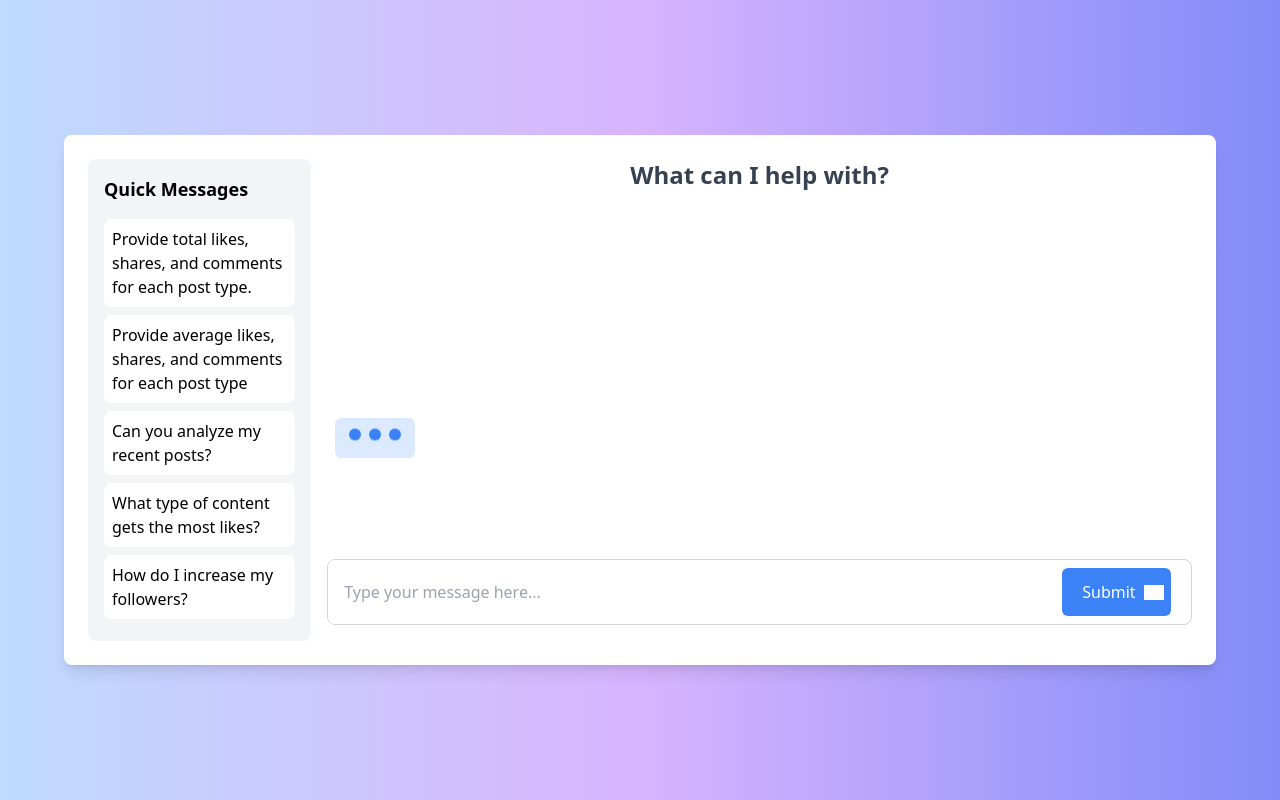
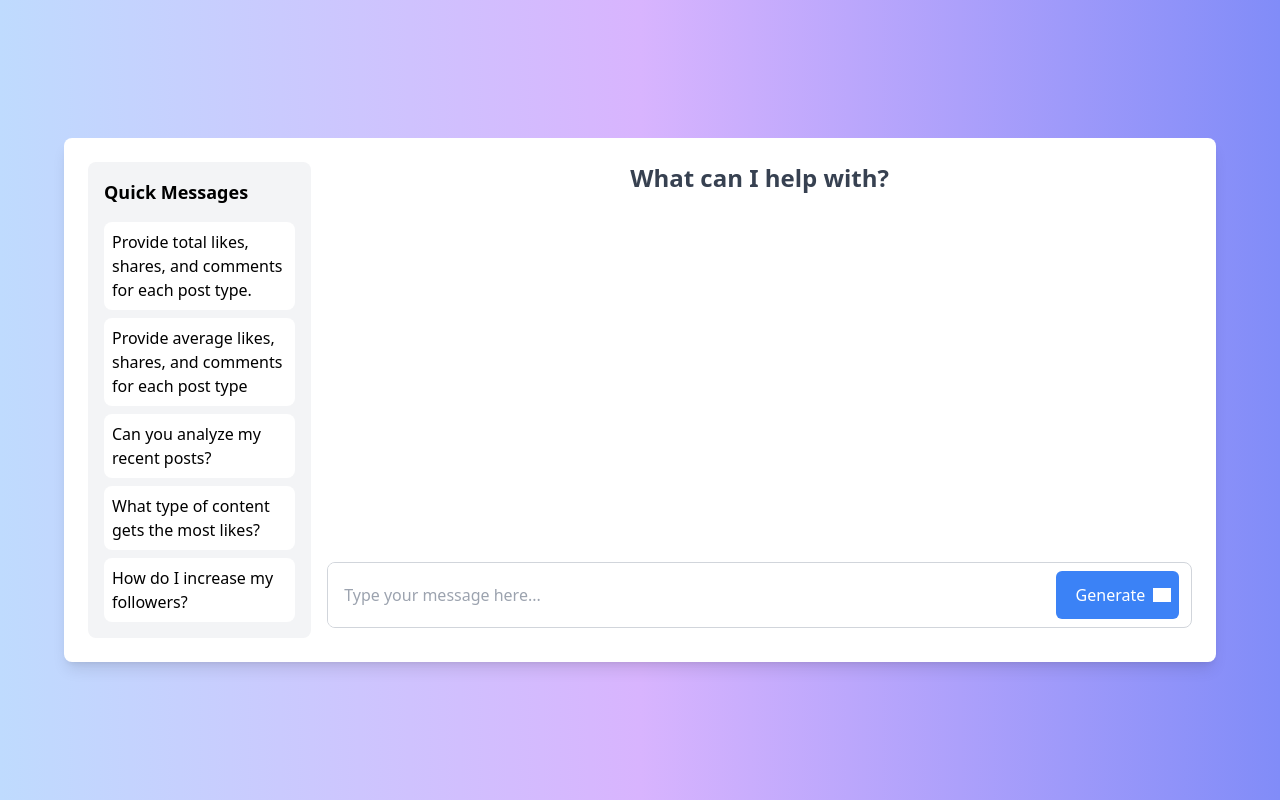
Before and after one commit to Shreydalal/breaking-code, a Flask app: page / in a window 1280 px wide. Run offline with Flask 3, Linux system fonts and the light colour scheme; some libraries are stand-ins or nearby versions; grey boxes are pictures that could not be loaded.

Commit message:
Update index.html

```diff
--- a/templates/index.html
+++ b/templates/index.html
@@ -1,11 +1,15 @@
 <!DOCTYPE html>
 <html lang="en">
   <head>
-    <meta charset="UTF-8">
-    <meta name="viewport" content="width=device-width, initial-scale=1.0">
+    <meta charset="UTF-8" />
+    <meta name="viewport" content="width=device-width, initial-scale=1.0" />
     <title>Social Media Performance Analysis</title>
     <script src="https://cdn.tailwindcss.com"></script>
-    <link rel="icon" type="image/x-icon" href="{{ url_for('static', filename='logo.png') }}">
+    <link
+      rel="icon"
+      type="image/x-icon"
+      href="{{ url_for('static', filename='logo.png') }}"
+    />
     <style>
       /* Custom Scrollbar CSS */
       #chat-history::-webkit-scrollbar {
@@ -29,8 +33,12 @@
       }
     </style>
   </head>
-<body class="bg-gradient-to-r from-blue-200 via-purple-300 to-indigo-400 h-screen flex items-center justify-center font-sans">
-    <div class="container bg-white rounded-lg shadow-lg p-6 max-w-6xl w-screen  flex">
+  <body
+    class="bg-gradient-to-r from-blue-200 via-purple-300 to-indigo-400 h-screen flex items-center justify-center font-sans"
+  >
+    <div
+      class="container bg-white rounded-lg shadow-lg p-6 max-w-6xl w-screen flex"
+    >
       <!-- Sidebar -->
       <div class="w-1/4 bg-gray-100 p-4 rounded-lg mr-4">
         <h2 class="text-lg font-bold mb-4">Quick Messages</h2>
@@ -42,60 +50,46 @@
       <!-- Main Content -->
       <div class="w-full h-3/4 flex flex-col">
         <!-- Title -->
-            <h1 class="text-2xl font-bold text-gray-700 text-center mb-6">What can I help with?</h1>
+        <h1 class="text-2xl font-bold text-gray-700 text-center mb-6">
+          What can I help with?
+        </h1>
 
         <!-- Chat History -->
-            <div id="chat-history" class="mt-6 pb-8 pl-8 space-y-4 max-h-80  h-96  overflow-y-auto flex-grow">
+        <div
+          id="chat-history"
+          class="mt-6 pb-8 pl-8 space-y-4 max-h-80 h-96 overflow-y-auto flex-grow"
+        >
           <!-- Dynamic chat messages will be added here -->
-                <div id="loader" class="flex justify-center item-center bg-blue-100 rounded-md h-10 pt-3 absolute mt-[14%] -ml-6 space-x-2 w-20 ">
-                    <!-- Loader -->
-                    <div class="h-3 w-3 bg-blue-500 rounded-full animate-bounce delay-500"></div>
-                    <div class="h-3 w-3 bg-blue-500 rounded-full animate-bounce delay-1000"></div>
-                    <div class="h-3 w-3 bg-blue-500 rounded-full animate-bounce delay-2000"></div>
-                  </div>
         </div>
 
-
-         <!-- Message Inpu -->
-
-
-
-
-<div class="flex items-center border border-gray-300 rounded-lg overflow-hidden">
-    <!-- <div id="loader" class=" absolute flex align-end mt- ab mt-4 hidden">
-        <div class="animate-spin rounded-full h-8 w-8 border-t-4 border-blue-500"></div>
-    </div> -->
+        <!-- Message Input -->
+        <div
+          class="flex items-center border border-gray-300 rounded-lg overflow-hidden"
+        >
           <input
             type="text"
             id="message"
             class="w-full h-16 px-4 focus:outline-none"
             placeholder="Type your message here..."
-    >
+          />
           <button
             id="submit-btn"
-        class="bg-blue-500 flex items-center gap-2  mr-5 py-3 rounded-md text-white h-full px-5 hover:bg-blue-600 active:scale-95 transition-transform duration-150">
-        Submit
-       <img src="https://cdn-icons-png.flaticon.com/128/149/149446.png" class="invert brightness-0 filter" height="20px" width="20px" />
+            class="bg-blue-500 flex items-center gap-2 py-3 mr-3 rounded-md text-white h-full px-5 hover:bg-blue-600 active:scale-95 transition-transform duration-150"
+          >
+            <span>Generate</span>
+            <img
+              src="https://cdn-icons-png.flaticon.com/128/149/149446.png"
+              class="invert brightness-0 pr-1 filter"
+              height="20px"
+              width="22px"
+            />
           </button>
         </div>
-
-
-            <!-- Submit Button -->
-            <div class="flex justify-center mt-4">
-                <!-- <button
-                    id="submit-btn"
-                    class="bg-blue-500 text-white font-semibold py-2 px-6 rounded-lg hover:bg-blue-600 active:scale-95 transition-transform duration-150">
-                    Submit
-                </button> -->
-            </div>
-
-
       </div>
     </div>
 
     <script>
       const submitBtn = document.getElementById("submit-btn");
-        const loader = document.getElementById("loader");
       const chatHistory = document.getElementById("chat-history");
       const messageInput = document.getElementById("message");
       const quickMessages = document.getElementById("quick-messages");
@@ -105,13 +99,14 @@
         2: "Provide average likes, shares, and comments for each post type",
         3: "Can you analyze my recent posts?",
         4: "What type of content gets the most likes?",
-            5: "How do I increase my followers?"
+        5: "How do I increase my followers?",
       };
 
       // Populate the sidebar with quick messages
       for (const [key, value] of Object.entries(messages)) {
         const li = document.createElement("li");
-            li.className = "cursor-pointer p-2 bg-white rounded-lg hover:bg-gray-200";
+        li.className =
+          "cursor-pointer p-2 bg-white rounded-lg hover:bg-gray-200";
         li.textContent = value;
         li.addEventListener("click", () => {
           messageInput.value = value;
@@ -119,8 +114,9 @@
         quickMessages.appendChild(li);
       }
 
-        submitBtn.addEventListener("click", () => {
+      submitBtn.addEventListener("click", async () => {
         const userMessage = messageInput.value.trim();
+
         if (!userMessage) {
           alert("Please enter a message.");
           return;
@@ -138,33 +134,50 @@
         // Clear input field
         messageInput.value = "";
 
-            // Show loader
-            loader.classList.remove("hidden");
+        // Change button to loader
+        submitBtn.innerHTML = `
+          <div class="flex items-center gap-2">
+            <div class="h-3 w-3 rounded-full animate-bounce bg-white "></div>
+            <div class="h-3 w-3 rounded-full animate-bounce bg-white delay-75"></div>
+            <div class="h-3 w-3 rounded-full animate-bounce bg-white delay-150"></div>
+          </div>
+        `;
+        submitBtn.disabled = true;
 
+        try {
           // Make an API call
-            fetch("/", {
+          const response = await fetch("/", {
             method: "POST",
             headers: { "Content-Type": "application/json" },
             body: JSON.stringify({ message: userMessage }),
-            })
-            .then(response => response.json())
-            .then(data => {
-                loader.classList.add("hidden");
-                const botMessage = data.bot + " " || "Sorry, I didn't get that.";
+          });
+
+          const data = await response.json();
+          const botMessage = data.bot || "Sorry, I didn't get that.";
           const formattedMessage = botMessage.replace(/\n/g, "<br>");
-                console.log(botMessage);
+
+          // Add bot's message to chat history
           chatHistory.innerHTML += `
             <div class="flex items-center space-x-2 text-gray-800 p-3 rounded-lg">
-                        <img src="/static/logo.png" alt="Bot Logo" class="h-6 w-6">
               <span>${formattedMessage}</span>
             </div>
           `;
+        } catch (error) {
+          alert("An error occurred. Please try again.");
+        } finally {
+          // Restore button state
+          submitBtn.innerHTML = `
+            <span>Generate</span>
+            <img
+              src="https://cdn-icons-png.flaticon.com/128/149/149446.png"
+              class="invert brightness-0 filter"
+              height="20px"
+              width="20px"
+            />
+          `;
+          submitBtn.disabled = false;
           chatHistory.scrollTop = chatHistory.scrollHeight;
-            })
-            .catch(error => {
-                loader.classList.add("hidden");
-                alert("An error occurred. Please try again.");
-            });
+        }
       });
     </script>
   </body>
```
Lines whose indentation alone changed are shown as unchanged.
